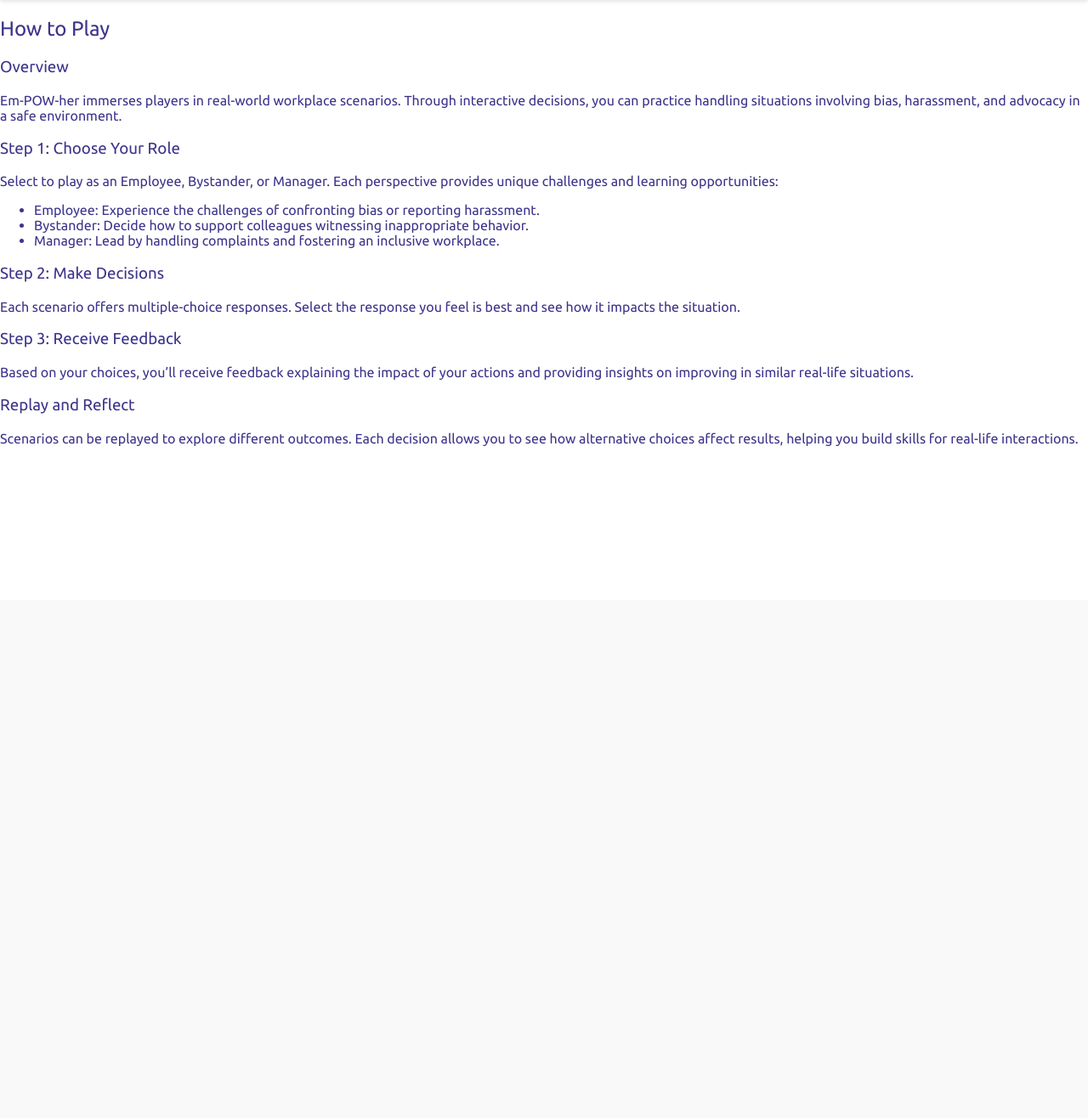
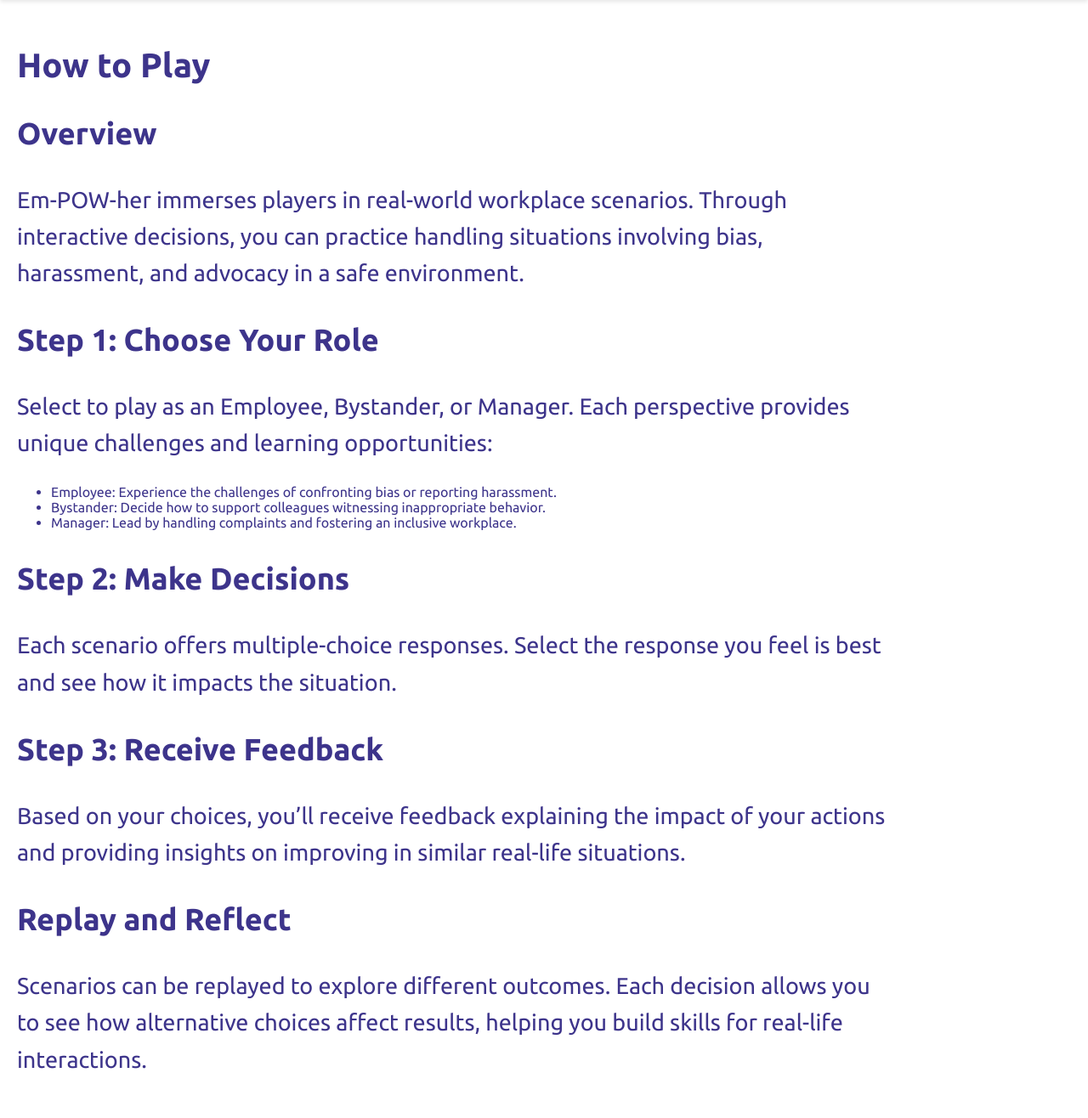
Before and after one commit to linnerlek/BiasBreakers, a Flask app: page /howto in a window 1280 px wide. Shown: the part 94-1410 px from the top of the page at 85% size. Before the commit the page ends 619 px from the top, so only its background shows below. Run offline with Flask 2, Linux system fonts and the light colour scheme.

Commit message:
layout changes

```diff
--- a/static/styles.css
+++ b/static/styles.css
@@ -176,3 +176,32 @@
 .send-button:hover {
     background-color: #5D4FBB; /* Darker shade on hover */
 }
+#howTo {
+    padding: 20px;
+}
+
+#about {
+    text-align: center; /* Center the content */
+    margin: 40px 20px; /* Add margin for spacing */
+}
+
+#h2Header {
+    font-size: 40px; /* Make the h2 bigger */
+    font-weight: bold; /* Make the h2 bold */
+}
+
+#h3Header {
+    font-size: 36px; /* Make the h2 bigger */
+    font-weight: bold; /* Make the h2 bold */
+}
+
+#about p {
+    margin: 0 auto; /* Center the paragraph */
+}
+
+#bodytext {
+    font-size: 27px; /* Set paragraph text size */
+    line-height: 1.6; /* Increase line height for readability */
+    max-width: 80vw; /* Limit width for better readability */
+
+}
--- a/templates/howto.html
+++ b/templates/howto.html
@@ -27,27 +27,27 @@
         </nav>
     </header>
     <main>
-        <h2>How to Play</h2>
-        <section>
-            <h3>Overview</h3>
-            <p>Em-POW-her immerses players in real-world workplace scenarios. Through interactive decisions, you can practice handling situations involving bias, harassment, and advocacy in a safe environment.</p>
+        <section id="howTo">
+            <h2 id="h2Header">How to Play</h2>
+            <h3 id="h3Header">Overview</h3>
+            <p id="bodytext">Em-POW-her immerses players in real-world workplace scenarios. Through interactive decisions, you can practice handling situations involving bias, harassment, and advocacy in a safe environment.</p>
 
-            <h3>Step 1: Choose Your Role</h3>
-            <p>Select to play as an Employee, Bystander, or Manager. Each perspective provides unique challenges and learning opportunities:</p>
+            <h3 id="h3Header">Step 1: Choose Your Role</h3>
+            <p id="bodytext">Select to play as an Employee, Bystander, or Manager. Each perspective provides unique challenges and learning opportunities:</p>
             <ul>
                 <li><strong>Employee</strong>: Experience the challenges of confronting bias or reporting harassment.</li>
                 <li><strong>Bystander</strong>: Decide how to support colleagues witnessing inappropriate behavior.</li>
                 <li><strong>Manager</strong>: Lead by handling complaints and fostering an inclusive workplace.</li>
             </ul>
 
-            <h3>Step 2: Make Decisions</h3>
-            <p>Each scenario offers multiple-choice responses. Select the response you feel is best and see how it impacts the situation.</p>
+            <h3 id="h3Header">Step 2: Make Decisions</h3>
+            <p id="bodytext">Each scenario offers multiple-choice responses. Select the response you feel is best and see how it impacts the situation.</p>
 
-            <h3>Step 3: Receive Feedback</h3>
-            <p>Based on your choices, you’ll receive feedback explaining the impact of your actions and providing insights on improving in similar real-life situations.</p>
+            <h3 id="h3Header">Step 3: Receive Feedback</h3>
+            <p id="bodytext">Based on your choices, you’ll receive feedback explaining the impact of your actions and providing insights on improving in similar real-life situations.</p>
 
-            <h3>Replay and Reflect</h3>
-            <p>Scenarios can be replayed to explore different outcomes. Each decision allows you to see how alternative choices affect results, helping you build skills for real-life interactions.</p>
+            <h3 id="h3Header">Replay and Reflect</h3>
+            <p id="bodytext">Scenarios can be replayed to explore different outcomes. Each decision allows you to see how alternative choices affect results, helping you build skills for real-life interactions.</p>
         </section>
     </main>
 </body>
```
Also changed, not shown: templates/about.html (+4 -6 lines).
